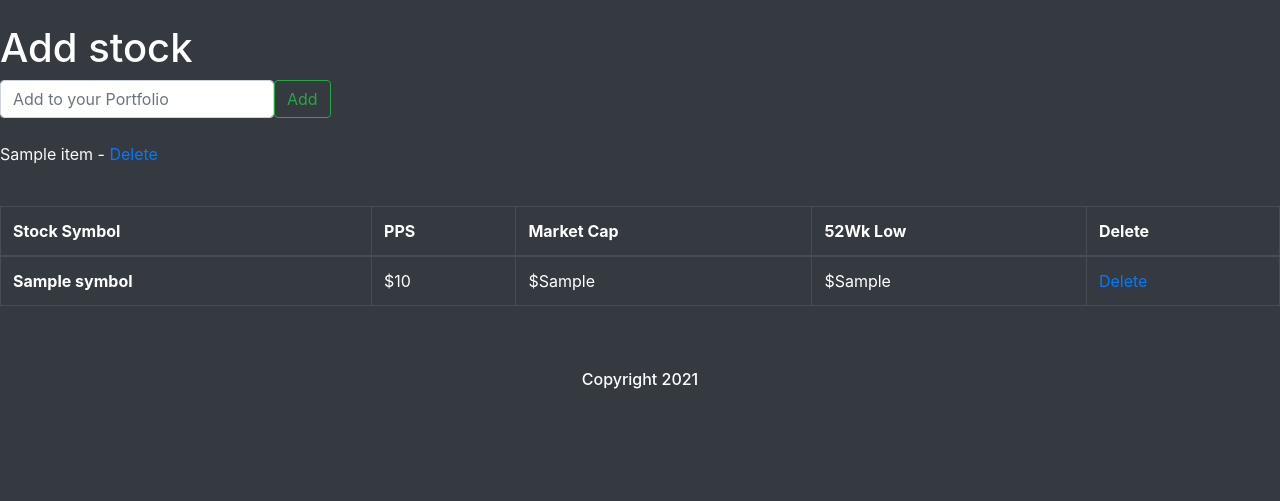
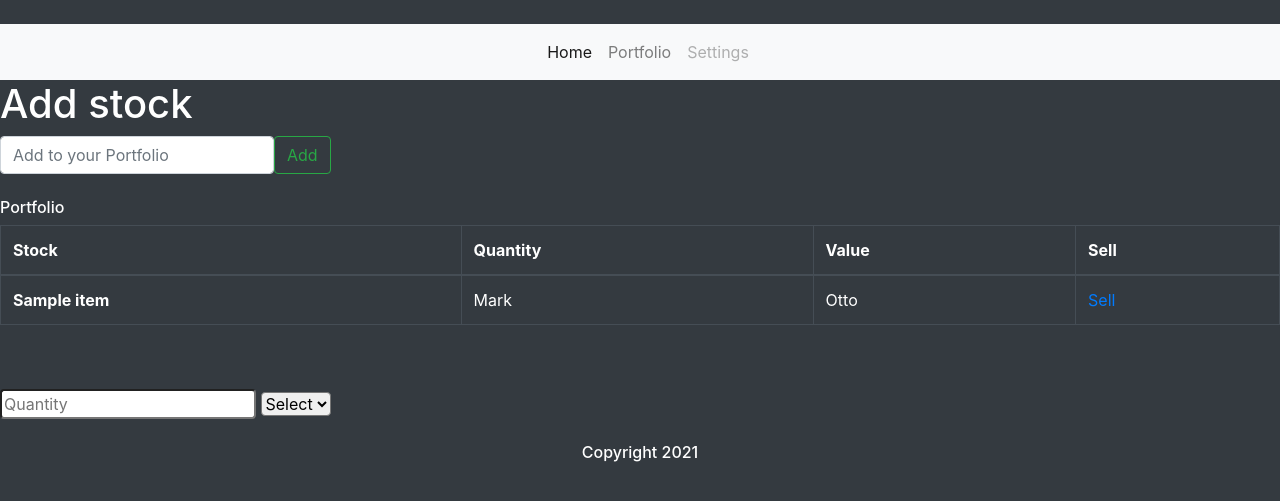
Before and after one commit to imhotep-hodges/Project04, a Django app: template portfolio/stocksdb/templates/addstock.html in a window 1280 px wide. Shown: the top 501 px of the page. Run offline with Django 3.2, Linux system fonts and the light colour scheme; the template is opened without the code that fills it: most values are stand-ins (such as "Sample title", 1, 10 or a date in 2020); some libraries are stand-ins or nearby versions.

Commit message:
added navbar

```diff
--- a/portfolio/stocksdb/templates/addstock.html
+++ b/portfolio/stocksdb/templates/addstock.html
@@ -10,44 +10,39 @@
 </form>
 <br/>
 
-<p class='text-light'>
-{% for item in stocks %}
-    {{ item }} - <a href='{% url 'delete' item.id %}'> Delete </a> <br/>
-{% endfor %}
-</p>
+<h6 class='text-left'>Portfolio</h6>
 
-<br/>
-
-<table class="table table-bordered table-dark">
+                <table class="table table-bordered table-dark">
                   <thead>
                     <tr>
-                      <th scope="col">Stock Symbol</th>
-                      <th scope="col">PPS</th>
-                      <th scope="col">Market Cap</th>
-                      <th scope="col">52Wk Low</th>
-                      <th scope="col">Delete</th>
+                      <th scope="col">Stock</th>
+                      <th scope="col">Quantity</th>
+                      <th scope="col">Value</th>
+                      <th scope="col">Sell</th>
                     </tr>
                   </thead>
                   <tbody>
-            {% if stocks %}
 
-
-
-                {% for list_item in output %}
+                {% for item in stocks %}
                     <tr>
-                      <th scope="row">{{ list_item.symbol }}  </th>
-                        <td>${{ list_item.latestPrice }} </td>
-                        <td>${{ list_item.marketCap }} </td>
-                        <td> ${{ list_item.week52Low }} </td>
-                        <td> <a href='/'> Delete </a> </td>
+                      <th scope="row">{{ item }} </th>
+                        <td>Mark</td>
+                        <td>Otto</td>
+                        <td><a href='{% url 'delete' item.id %}'> Sell </a></td>
                     </tr>
                 {% endfor %}
 
+                  </tbody>
+                </table>
+                <br></br>
+                <input placeholder='Quantity' class="rounded">
+                <select name="shares" id="shares" class="rounded">
+                <option value="Select">Select</option>
+                  <option value="Buy">Buy</option>
+                  <option value="Sell">Sell</option>
 
+                </select>
 
-            {% endif %}
-                  </tbody>
-</table>
 
 
 
--- a/portfolio/stocksdb/templates/base.html
+++ b/portfolio/stocksdb/templates/base.html
@@ -29,6 +29,26 @@
     {% endfor %}
 {% endif%}
 
+<nav class="navbar navbar-expand-lg navbar-light bg-light">
+  <a class="navbar-brand" href="#"></a>
+  <button class="navbar-toggler" type="button" data-toggle="collapse" data-target="#navbarNav" aria-controls="navbarNav" aria-expanded="false" aria-label="Toggle navigation">
+    <span class="navbar-toggler-icon"></span>
+  </button>
+  <div class="collapse navbar-collapse" id="navbarNav">
+    <ul class="navbar-nav mx-auto">
+      <li class="nav-item active">
+        <a class="nav-link" href="#">Home <span class="sr-only">(current)</span></a>
+      </li>
+      <li class="nav-item">
+        <a class="nav-link" href="#">Portfolio</a>
+      </li>
+      <li class="nav-item">
+        <a class="nav-link disabled" href="#" tabindex="-1" aria-disabled="true">Settings</a>
+      </li>
+    </ul>
+  </div>
+</nav>
+
 {% block content %}
 
 
--- a/portfolio/stocksdb/urls.py
+++ b/portfolio/stocksdb/urls.py
@@ -3,6 +3,7 @@ from . import views
 
 urlpatterns = [
     path('', views.home, name="home"),
+    path('addstock.html', views.addstock, name='addstock'),
     path('delete/<stock_id>', views.delete, name='delete'),
-    path('', views.ticks, name='home'),
+
 ]
```
Also changed, not shown: portfolio/stocksdb/templates/home.html (+5 -51 lines), portfolio/stocksdb/views.py (+6 -9 lines), portfolio/db.sqlite3.
